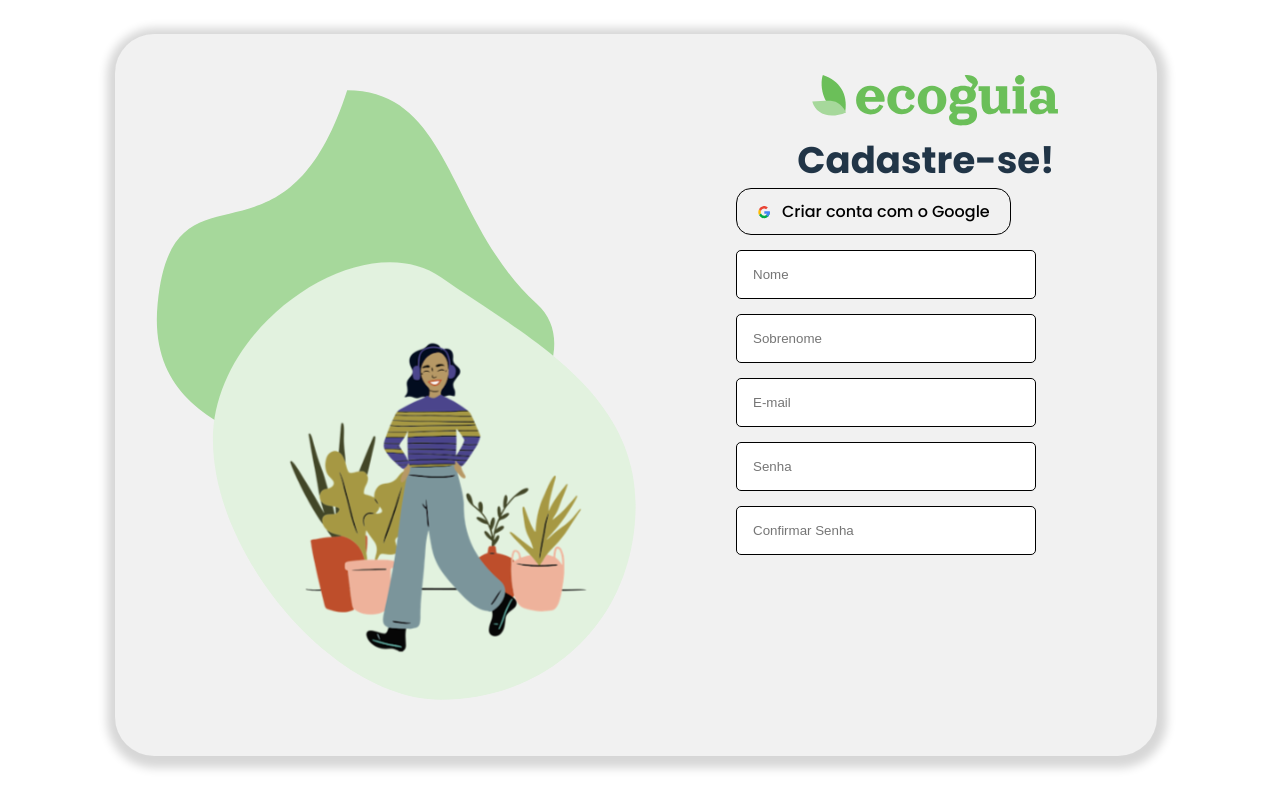
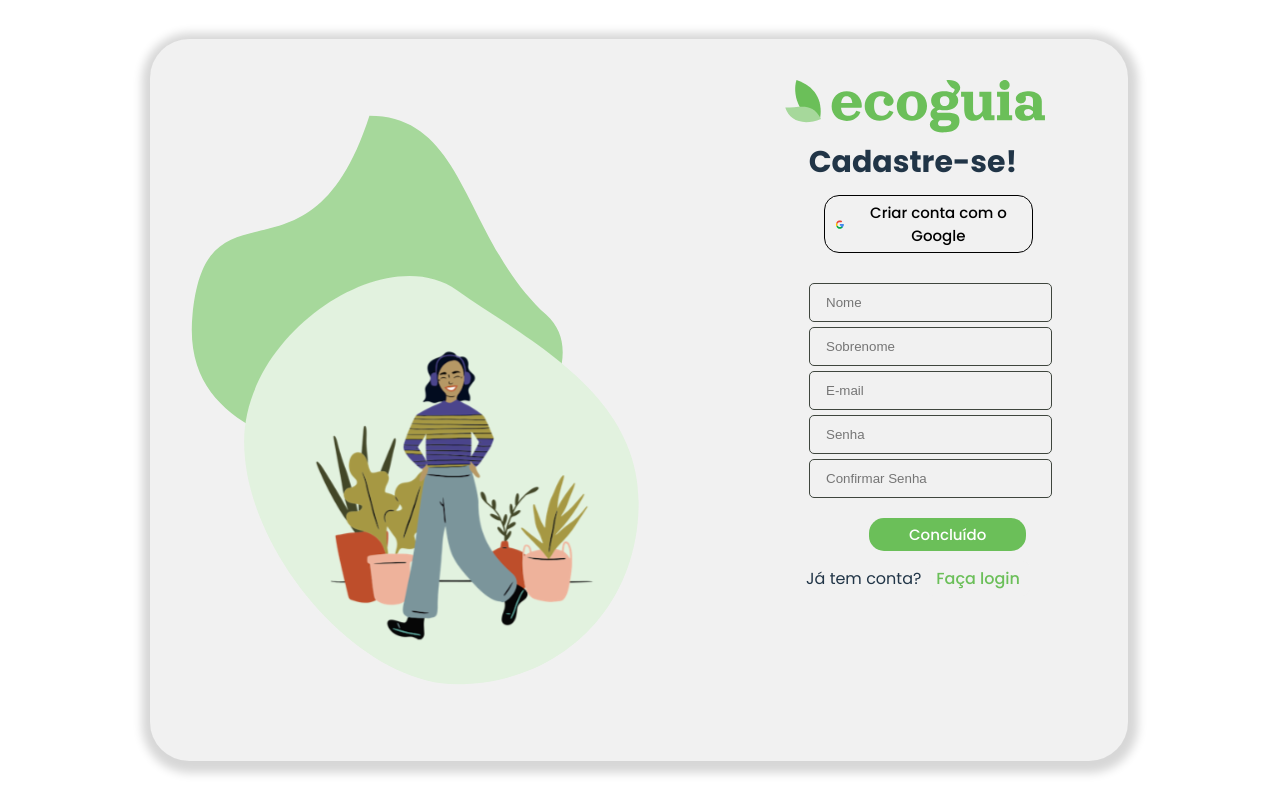
Before and after one commit to kamimarinn/EcoGuiaWEB, a React (Vite) app: page /Login in a window 1280 px wide. Built offline with nearby package versions, Linux system fonts and the light colour scheme.

Commit message:
fix/ajustedloginscreen

```diff
--- a/src/componentes/NavBar/Navbar.jsx
+++ b/src/componentes/NavBar/Navbar.jsx
@@ -7,10 +7,10 @@ export default  function NavBar() {
 
         <div className='container-pag'>
 
-        <a href="/funcionalidades">SOBRE</a>
-        <a href="/horario-coleta">HORÁRIOS DA COLETA</a>
-        <a href="/horario-coleta">ARTIGOS</a>
-        <a href="/horario-coleta">ECOPONTOS</a>
+        <a href="#">SOBRE</a>
+        <a href="#">HORÁRIOS DA COLETA</a>
+        <a href="#">ARTIGOS</a>
+        <a href="#">ECOPONTOS</a>
         </div>
 
 
--- a/src/pages/Login/Login.css
+++ b/src/pages/Login/Login.css
@@ -1,20 +1,21 @@
 .container-login {
+    width: 100%;
+    height: 100vh;
     display: flex;
     background-color: #ffff;
     justify-content: center;
     align-items: center;
-    height: 100vh;
     position: relative;
 }
 
 .container-eco{
-    width: 75vw; /* Aumenta a largura para 90% */
+    width: 70vw;
     height: 80%;
     background-color: #F1F1F1;
     border: 0.5px solid transparent;
     border-radius: 39px;
     box-shadow: 1px 3px 10px 9px rgba(0, 0, 0, 0.16);
-    margin: 10px 115px 20px;
+    margin: 20px 150px 20px;
     z-index: 7;
     position: relative;
     display: flex;
@@ -34,23 +35,26 @@
 .container-cadastro {
     flex-direction: column;
     align-items: center;
-    width: 65%;
+
 }
 
 .logo-telalogin {
-    width: 65%;
-    margin-left: 75px;
+    width: 75%;
+    margin-left: 45px;
 }
 
 .container-cadastro h2 {
-    font-size: 37px;
+    font-size: 30px;
     text-align: center;
     margin: 0;
 }
 
 
 .btn-google {
-    padding: 10px 20px;
+    width: 60%;
+    height: auto;
+    font-size: 15px;
+    padding: 5px 10px 5px;
     background-color: transparent;
     color: #000;
     border: 0.5px solid #000;
@@ -58,24 +62,30 @@
     cursor: pointer;
     display: flex;
     align-items: center;
+    margin-top: 10px;
+    margin-bottom: 25px;
+    margin-left: 85px;
 }
 
 .btn-google img{
-    width: 15px;
+    width: 10px;
     height: auto;
     margin-right: 10px;
     margin-top: 0;
+
 }
 
 .container-cadastro input{
-    width: 70%;
-    height: auto;
+    width: 60%;
+    height: 5px;
+    color: #919890;
+    background-color: #F1F1F1;
     flex-direction: column;
     padding: 1rem;
-    margin-top: 15px;
-    border: 0.5px solid #000;
+    margin-top: 5px;
+    margin-left: 70px;
+    border: 0.5px solid #3F463E;
     border-radius: 5px;
-
 
 }
 
@@ -84,3 +94,48 @@
     text-align: start;
 
   }
+
+  .btn-confirmar{
+    background-color: #6BBF59;
+  color: #fff;
+  font-size: 15px;
+  cursor: pointer;
+  display: flex;
+  align-items: center;
+  justify-content: center;
+  text-align: center;
+  padding: 5px 40px;
+  border: none;
+  border-radius: 5px;
+  margin-left: 130px;
+  margin-top: 20px;
+  border-radius: 15px;
+}
+
+
+.container-login-link {
+    display: flex;
+    justify-content: center;
+    align-items: center;
+    margin-top: 10px;
+    margin-left: 10px;
+}
+
+.container-login-link span {
+    margin-right: 5px;
+}
+
+.btn-faça-login {
+    flex-direction: column;
+    justify-content: center;
+    background-color: #F1F1F1;
+    color: #6BBF59;
+    border: none;
+    padding: 5px 10px;
+    cursor: pointer;
+    margin: 0;
+}
+
+.btn-faça-login:hover {
+    color: darkgreen;
+}
--- a/src/pages/Login/Login.jsx
+++ b/src/pages/Login/Login.jsx
@@ -18,9 +18,13 @@ function Login(){
         <input type="text" id="input-id" className="cad-input" placeholder="E-mail" />
         <input type="number" id="input-id" className="cad-input" placeholder="Senha" />
         <input type="number" id="input-id" className="cad-input" placeholder="Confirmar Senha" />
+        <button className="btn-confirmar">Concluído</button>
+        <div className="container-login-link">
+                        <span>Já tem conta?</span>
+                        <button className="btn-faça-login">Faça login</button>
+                    </div>
+        </div>
 
-
-        </div>
 
         </div>
         </div>
--- a/src/pages/catalogo/catalogo.css
+++ b/src/pages/catalogo/catalogo.css
@@ -65,7 +65,7 @@
 }
 
 .container-logo img{
-    width: 10%;
+    width: 60%;
     margin-left: 40px;
     margin-top: 10px;
 }
--- a/src/pages/catalogo/catalogo.jsx
+++ b/src/pages/catalogo/catalogo.jsx
@@ -5,14 +5,16 @@ function catalogo(){
     return(
     <div className='container-catalogo'>
     <div className='container-logo'>
+        <Link to="/">
         <img className='img-logo-pag-artigo' src='/img/logo-pag-artigo.svg' alt='logo' />
+        </Link>
     </div>
     <div className='container-navbar'>
 
-        <a href="#sobre">SOBRE</a>
-        <a href="#horario-coleta">HORÁRIOS DAS COLETAS</a>
-        <a href="#artigos">ARTIGOS</a>
-        <a href="#ecopontos">ECOPONTOS</a>
+        <a href="/">SOBRE</a>
+        <a href="/">HORÁRIOS DAS COLETAS</a>
+        <a href="/">ARTIGOS</a>
+        <a href="/">ECOPONTOS</a>
     </div>
     <div className='btn-login'>
     <Link className="button" to="/Login">LOGIN</Link>
```
